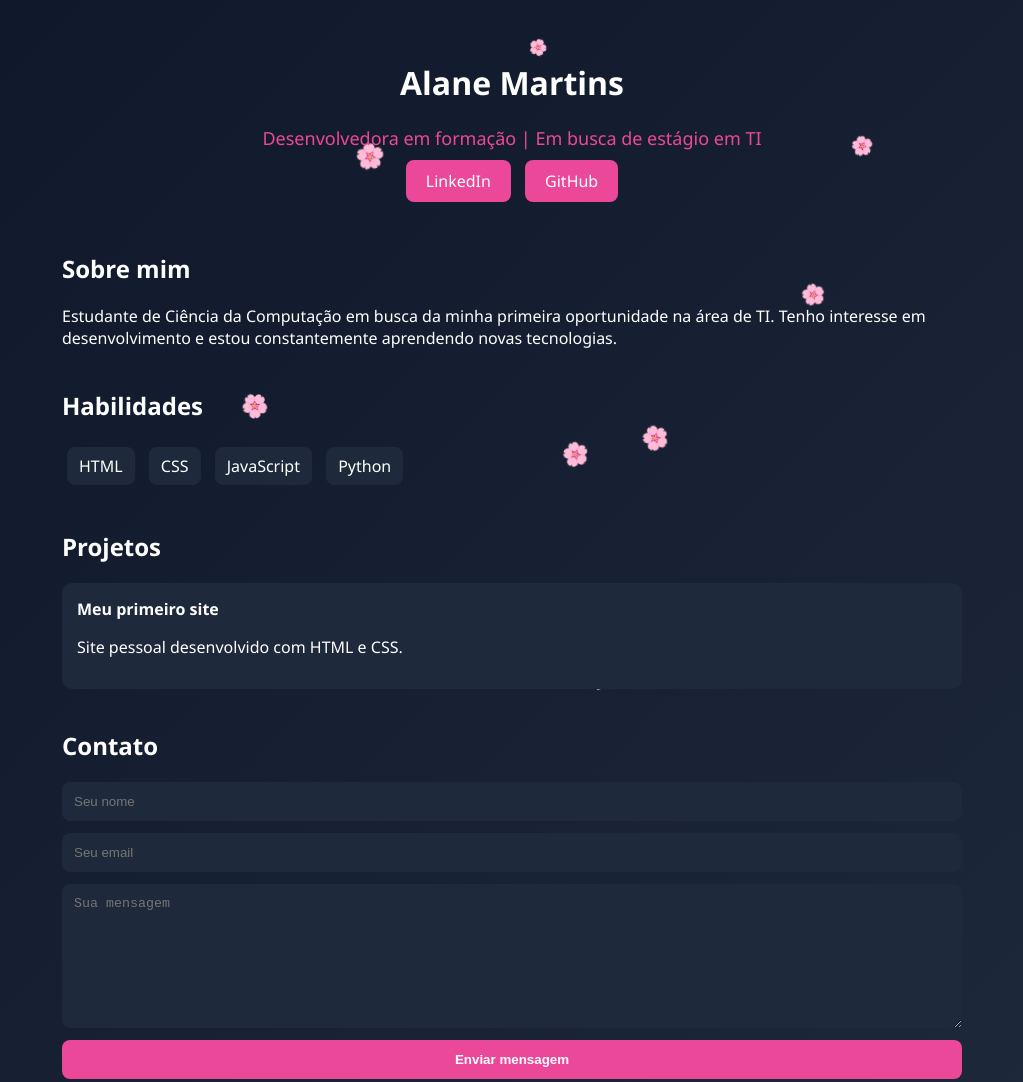
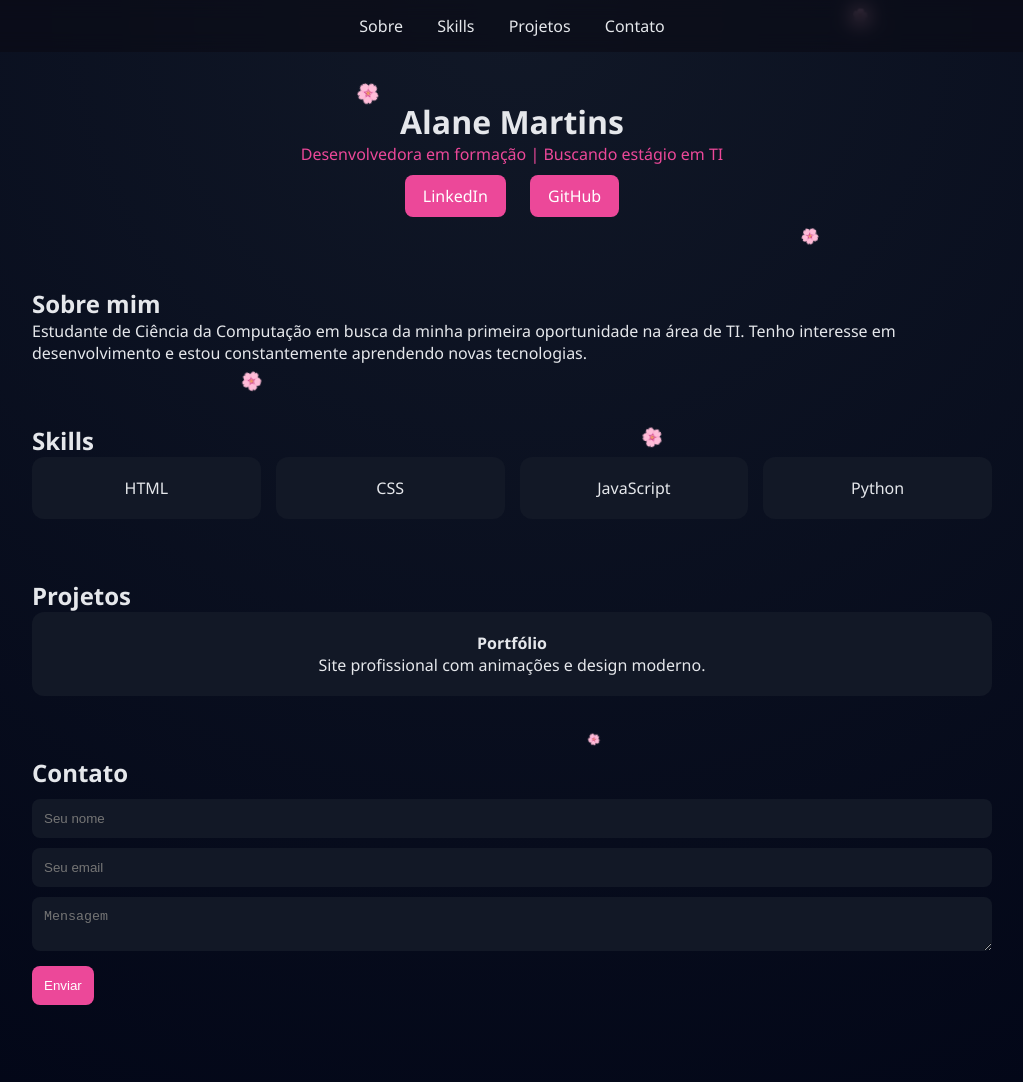
Before and after one commit to alanealmada3-web/portfolio, a plain HTML site: page index.html in a window 1280 px wide. Shown: the top 1082 px of the page, without its empty margins (128-1151 px from the left). Drawn offline with Linux system fonts and the light colour scheme.

Commit message:
Refactor index.html for improved structure and styles

```diff
--- a/index.html
+++ b/index.html
@@ -2,94 +2,140 @@
 <html lang="pt-BR">
 <head>
 <meta charset="UTF-8">
-<title>Portfólio - Alane Martins</title>
+<meta name="viewport" content="width=device-width, initial-scale=1.0">
+<title>Alane Martins | Portfólio</title>
 
 <style>
+:root {
+    --bg: #0b0f1a;
+    --card: #121826;
+    --pink: #ec4899;
+    --pink-dark: #db2777;
+    --text: #e5e7eb;
+}
+
+/* Reset */
+* {
+    margin: 0;
+    padding: 0;
+    box-sizing: border-box;
+}
+
 body {
-    margin: 0;
     font-family: 'Segoe UI', sans-serif;
-    background: linear-gradient(135deg, #0f172a, #1e293b);
-    color: white;
-    display: flex;
-    justify-content: center;
+    background: radial-gradient(circle at top, #111827, #020617);
+    color: var(--text);
+}
+
+/* Navbar */
+nav {
+    position: fixed;
+    width: 100%;
+    top: 0;
+    background: rgba(10,10,20,0.6);
+    backdrop-filter: blur(10px);
+    padding: 15px;
+    text-align: center;
+    z-index: 10;
+}
+
+nav a {
+    color: var(--text);
+    margin: 0 15px;
+    text-decoration: none;
+}
+
+nav a:hover {
+    color: var(--pink);
 }
 
 /* Container */
 .container {
-    position: relative;
-    z-index: 1;
-    max-width: 900px;
-    padding: 40px 20px;
+    max-width: 1000px;
+    margin: auto;
+    padding: 100px 20px 40px;
 }
 
 /* Header */
 .header {
     text-align: center;
-    margin-bottom: 40px;
+    margin-bottom: 60px;
 }
 
-h1 {
-    font-size: 32px;
+.typing {
+    color: var(--pink);
 }
 
-/* Texto digitando */
-.typing {
-    color: #ec4899;
-    font-size: 18px;
-    margin-top: 10px;
+/* Sections */
+.section {
+    margin-bottom: 60px;
+    opacity: 0;
+    transform: translateY(30px);
+    transition: 0.6s;
 }
 
-/* Seções */
-.section {
-    margin-bottom: 40px;
-    opacity: 0;
-    transform: translateY(20px);
-    animation: fadeIn 1s forwards;
+.section.visible {
+    opacity: 1;
+    transform: translateY(0);
 }
 
-.section:nth-child(2) { animation-delay: 0.3s; }
-.section:nth-child(3) { animation-delay: 0.6s; }
-.section:nth-child(4) { animation-delay: 0.9s; }
-
-@keyframes fadeIn {
-    to {
-        opacity: 1;
-        transform: translateY(0);
-    }
+/* CARDS GRID */
+.grid {
+    display: grid;
+    grid-template-columns: repeat(auto-fit, minmax(180px, 1fr));
+    gap: 15px;
 }
 
-/* Skills */
-.skills span {
-    display: inline-block;
-    background: #1e293b;
-    padding: 8px 12px;
-    margin: 5px;
-    border-radius: 8px;
+/* CARD */
+.card {
+    background: var(--card);
+    padding: 20px;
+    border-radius: 12px;
+    text-align: center;
+    transition: 0.3s;
 }
 
-/* Projetos */
-.project {
-    background: #1e293b;
-    padding: 15px;
-    border-radius: 10px;
-    margin-top: 10px;
+.card:hover {
+    transform: translateY(-8px) scale(1.03);
+    box-shadow: 0 0 20px rgba(236,72,153,0.5);
 }
 
-/* Botões */
+/* Buttons */
 .btn {
     display: inline-block;
-    margin: 10px 5px;
-    padding: 10px 20px;
+    margin: 10px;
+    padding: 10px 18px;
     border-radius: 8px;
+    background: var(--pink);
+    color: white;
     text-decoration: none;
-    color: white;
-    background: #ec4899;
     transition: 0.3s;
 }
 
 .btn:hover {
-    background: #db2777;
-    transform: scale(1.05);
+    background: var(--pink-dark);
+}
+
+/* Form */
+.contact-form input,
+.contact-form textarea {
+    width: 100%;
+    margin-top: 10px;
+    padding: 12px;
+    border-radius: 8px;
+    border: none;
+    background: var(--card);
+    color: white;
+}
+
+.contact-form button {
+    margin-top: 10px;
+    padding: 12px;
+    border: none;
+    border-radius: 8px;
+    background: var(--pink);
+    color: white;
+    cursor: pointer;
 }
 
 /* Sakura */
@@ -98,9 +144,6 @@ h1 {
     width: 100%;
     height: 100%;
     pointer-events: none;
-    overflow: hidden;
-    top: 0;
-    left: 0;
     z-index: 0;
 }
 
@@ -111,53 +154,21 @@ h1 {
 }
 
 @keyframes fall {
-    0% {
-        transform: translateY(0) rotate(0deg);
-    }
-    100% {
+    to {
         transform: translateY(100vh) rotate(360deg);
     }
-}
-
-/* Formulário */
-.contact-form {
-    display: flex;
-    flex-direction: column;
-    gap: 12px;
-}
-
-.contact-form input,
-.contact-form textarea {
-    padding: 12px;
-    border-radius: 8px;
-    border: none;
-    background: #1e293b;
-    color: white;
-}
-
-.contact-form textarea {
-    min-height: 120px;
-}
-
-.contact-form button {
-    padding: 12px;
-    border: none;
-    border-radius: 8px;
-    background: #ec4899;
-    color: white;
-    cursor: pointer;
-    font-weight: bold;
-    transition: 0.3s;
-}
-
-.contact-form button:hover {
-    background: #db2777;
-    transform: scale(1.03);
 }
 </style>
 </head>
 
 <body>
+
+<nav>
+    <a href="#sobre">Sobre</a>
+    <a href="#skills">Skills</a>
+    <a href="#projetos">Projetos</a>
+    <a href="#contato">Contato</a>
+</nav>
 
 <div class="sakura-container"></div>
 
@@ -171,78 +182,85 @@ h1 {
         <a href="#" class="btn" target="_blank">GitHub</a>
     </div>
 
-    <div class="section">
+    <!-- SOBRE -->
+    <div class="section" id="sobre">
         <h2>Sobre mim</h2>
         <p>
-            Estudante de Ciência da Computação em busca da minha primeira oportunidade na área de TI.
-            Tenho interesse em desenvolvimento e estou constantemente aprendendo novas tecnologias.
+        Estudante de Ciência da Computação em busca da minha primeira oportunidade na área de TI.
+        Tenho interesse em desenvolvimento e estou constantemente aprendendo novas tecnologias.
         </p>
     </div>
 
-    <div class="section">
-        <h2>Habilidades</h2>
-        <div class="skills">
-            <span>HTML</span>
-            <span>CSS</span>
-            <span>JavaScript</span>
-            <span>Python</span>
+    <!-- SKILLS -->
+    <div class="section" id="skills">
+        <h2>Skills</h2>
+        <div class="grid">
+            <div class="card">HTML</div>
+            <div class="card">CSS</div>
+            <div class="card">JavaScript</div>
+            <div class="card">Python</div>
         </div>
     </div>
 
-    <div class="section">
+    <!-- PROJETOS -->
+    <div class="section" id="projetos">
         <h2>Projetos</h2>
-        <div class="project">
-            <strong>Meu primeiro site</strong>
-            <p>Site pessoal desenvolvido com HTML e CSS.</p>
+        <div class="grid">
+            <div class="card">
+                <strong>Portfólio</strong>
+                <p>Site profissional com animações e design moderno.</p>
+            </div>
         </div>
     </div>
 
-    <div class="section">
+    <!-- CONTATO -->
+    <div class="section" id="contato">
         <h2>Contato</h2>
-
         <form action="https://formspree.io/f/maqappbn" method="POST" class="contact-form">
             <input type="text" name="name" placeholder="Seu nome" required>
             <input type="email" name="email" placeholder="Seu email" required>
-            <textarea name="message" placeholder="Sua mensagem" required></textarea>
-            <button type="submit">Enviar mensagem</button>
+            <textarea name="message" placeholder="Mensagem" required></textarea>
+            <button type="submit">Enviar</button>
         </form>
     </div>
 
 </div>
 
 <script>
-// efeito digitando
-const text = "Desenvolvedora em formação | Em busca de estágio em TI";
+// typing
+const text = "Desenvolvedora em formação | Buscando estágio em TI";
 let i = 0;
-
-function typingEffect() {
-    if (i < text.length) {
-        document.getElementById("typing").innerHTML += text.charAt(i);
+function typingEffect(){
+    if(i < text.length){
+        document.getElementById("typing").innerHTML += text[i];
         i++;
         setTimeout(typingEffect, 40);
     }
 }
-
 typingEffect();
 
+// animação ao rolar
+const sections = document.querySelectorAll(".section");
+window.addEventListener("scroll", () => {
+    sections.forEach(sec => {
+        if(sec.getBoundingClientRect().top < window.innerHeight - 100){
+            sec.classList.add("visible");
+        }
+    });
+});
+
 // sakura
-function createSakura() {
-    const sakura = document.createElement("div");
-    sakura.classList.add("sakura");
-    sakura.innerHTML = "🌸";
-
-    sakura.style.left = Math.random() * 100 + "vw";
-    sakura.style.animationDuration = (Math.random() * 5 + 5) + "s";
-    sakura.style.fontSize = (Math.random() * 10 + 15) + "px";
-
-    document.querySelector(".sakura-container").appendChild(sakura);
-
-    setTimeout(() => {
-        sakura.remove();
-    }, 10000);
+function createSakura(){
+    const s = document.createElement("div");
+    s.classList.add("sakura");
+    s.innerHTML = "🌸";
+    s.style.left = Math.random()*100+"vw";
+    s.style.animationDuration = (Math.random()*5+5)+"s";
+    s.style.fontSize = (Math.random()*10+10)+"px";
+    document.querySelector(".sakura-container").appendChild(s);
+    setTimeout(()=>s.remove(),10000);
 }
-
-setInterval(createSakura, 600);
+setInterval(createSakura, 800);
 </script>
 
 </body>
```
